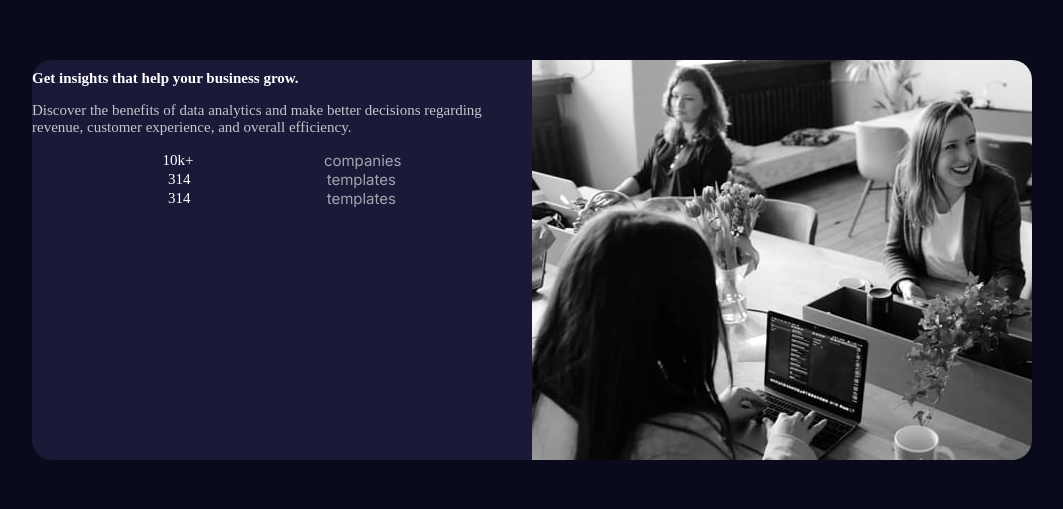
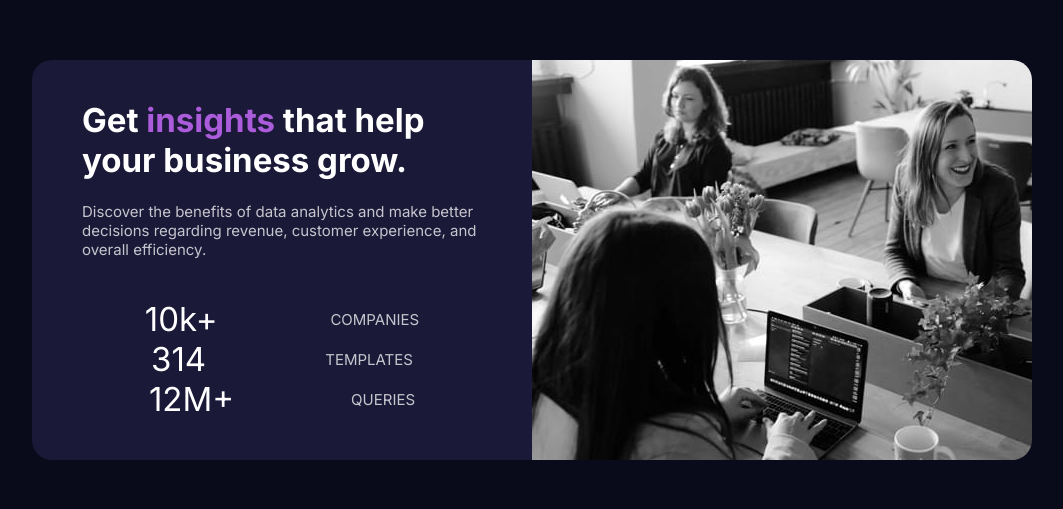
Before and after one commit to Jonda-web/stats-preview-card, a plain HTML site: page index.html in a window 1280 px wide. Shown: the part 148-657 px from the top of the page, without its empty margins (108-1171 px from the left). Drawn offline with Linux system fonts and the light colour scheme.

Commit message:
resized the text and applied some styling

```diff
--- a/css.css
+++ b/css.css
@@ -20,6 +20,7 @@ body {
     display: flex;
     justify-content: center;
     align-items: center;
+    font-family: Inter, sans-serif;
 }
 
 .flex-box {
@@ -38,17 +39,37 @@ body {
     width: 500px;
 }
 
+.card-header {
+    margin: 40px 50px;
+
+}
+
+.text-decoration {
+    font-size: inherit;
+    color: hsl(277, 64%, 61%);
+}
+
 h1, .box-number {
     color: hsla(0, 0%, 100%);
+    font-size: 2.20em;
 }
 
-p {
+p, .box-text {
     color:hsla(0, 0%, 100%, 0.75);
 }
 
 .box .box-text{
-    color:hsla(0, 0%, 100%, 0.6);
     font-family: Inter, sans-serif;
+    text-transform: uppercase;
+    text-align: center;
+}
+
+
+.box {
+    display: flex;
+    justify-content: space-evenly;
+    align-items: center;
+    font-family: "Inter", sans-serif;
 }
 
 
@@ -56,11 +77,3 @@ p {
     height: 400px;
     width: 500px;
 }
-
-
-
-.box {
-    display: flex;
-    justify-content: space-evenly;
-    align-items: center;
-}
--- a/index.html
+++ b/index.html
@@ -16,11 +16,15 @@
 <body>
 <div class="flex-box">
   <div class="container1">
-  <h1>Get insights that help your business grow.</h1>
+    <div class="card-header">
+      <h1>Get <span class="text-decoration">insights</span> that help your business grow.</h1>
       <p>
       Discover the benefits of data analytics and make better decisions regarding revenue, customer
       experience, and overall efficiency.
       </p>
+    </div>
+
+    <div class="card-footer">
       <div class="box">
           <div class="box-number">10k+</div>
           <div class="box-text">companies</div>
@@ -30,11 +34,11 @@
           <div class="box-text">templates</div>
       </div>
       <div class="box">
-        <div class="box-number">314</div>
-        <div class="box-text">templates</div>
+          <div class="box-number">12M+</div>
+          <div class="box-text">queries</div>
       </div>
     </div>
-
+  </div>
     <div class="img-container">
       <img src="images/image-header-desktop.jpg" alt="idk lol">
     </div>
```
Lines whose indentation alone changed are shown as unchanged.
